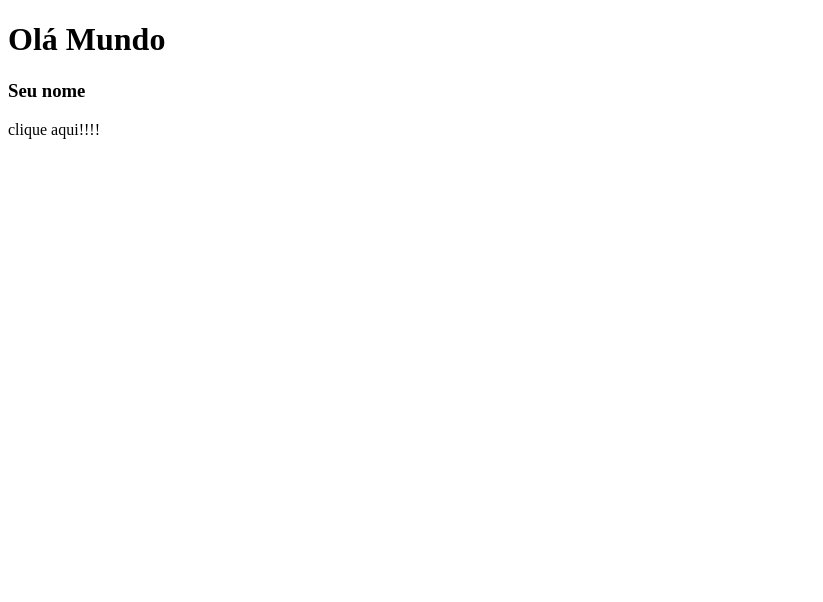
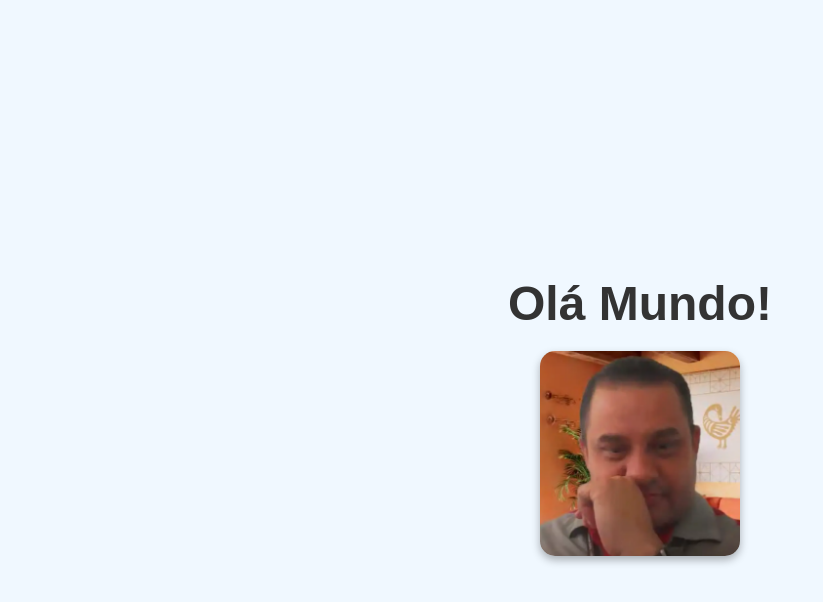
Before and after one commit to juliocalmeida9-bot/ol--mundo, a plain HTML site: page index.html in a window 1280 px wide. Shown: the whole page, without its empty margins (0-823 px from the left). Drawn offline with Linux system fonts and the light colour scheme.

Commit message:
update index.html

```diff
--- a/index.html
+++ b/index.html
@@ -1,13 +1,33 @@
 <!DOCTYPE html>
-<html lang="pt-br">
+<html lang="pt-BR">
 <head>
-    <meta charset="UTF-8">
-    <meta name="viewport" content="width=device-width, initial-scale=1.0">
-    <title>Document</title>
+  <meta charset="UTF-8">
+  <title>Olá Mundo</title>
+  <style>
+    body {
+      font-family: Arial, sans-serif;
+      background-color: #f0f8ff;
+      display: flex;
+      flex-direction: column;
+      align-items: center;
+      justify-content: center;
+      height: 100vh;
+      margin: 0;
+    }
+    h1 {
+      color: #333;
+      font-size: 3em;
+      margin-bottom: 20px;
+    }
+    img {
+      width: 200px; /*tamanho da imagem */
+      border-radius: 15px; /* cantos arredondados */
+      box-shadow: 0px 4px 8px rgba(0,0,0,0.3); /* sombra */
+    }
+  </style>
 </head>
 <body>
-    <h1>Olá Mundo</h1>
-    <h3>Seu nome</h3>
-    <a rhef="https://encrypted-tbn0.gstatic.com/images?q=tbn:ANd9GcR53OLJOIMeL8T_8XRo9pcBVNMPqvOnRBRdyg&s">clique aqui!!!!</a>
+  <h1>Olá Mundo!</h1>
+  <img src="Captura de tela 2025-09-03 162008.png" alt="roberto aberto">
 </body>
 </html>
```
Also changed, not shown: Captura de tela 2025-09-03 162008.png (added).
